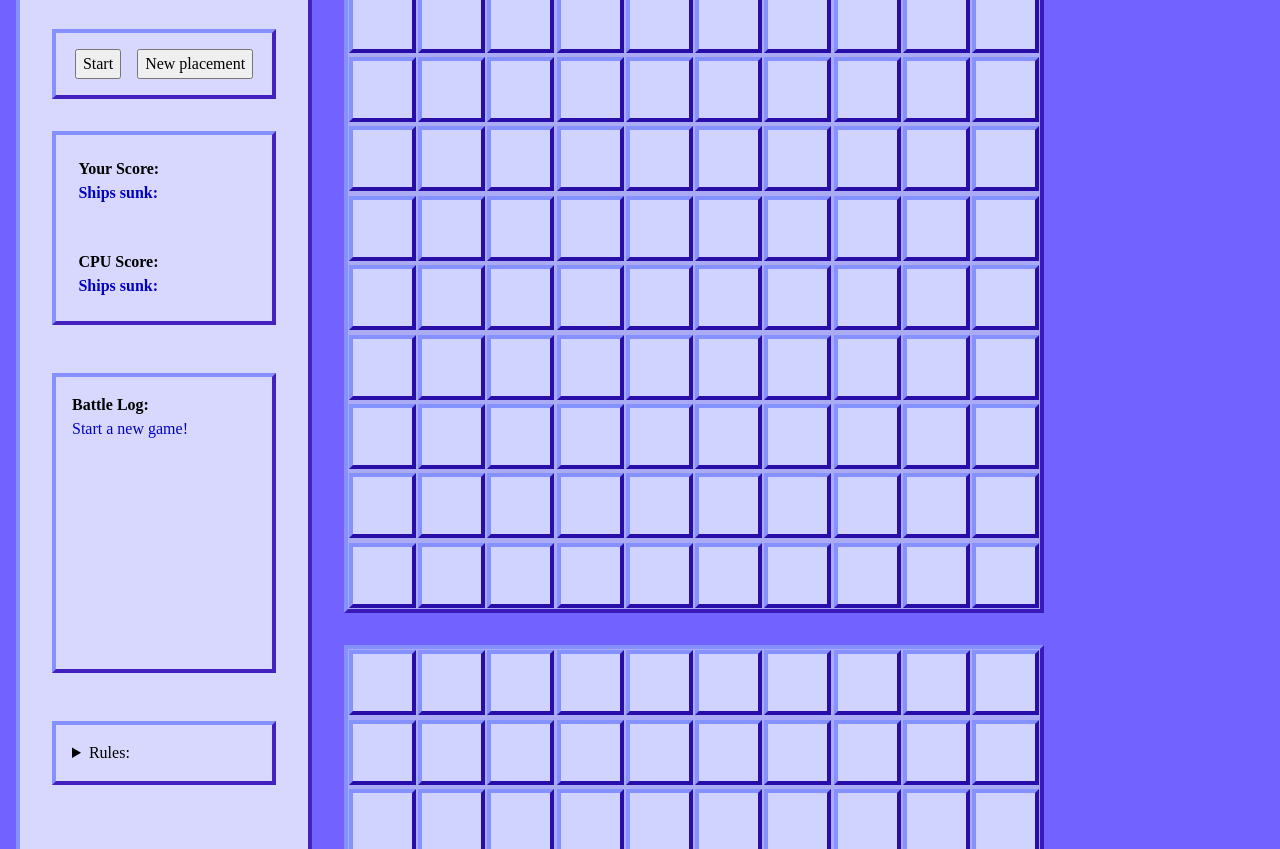
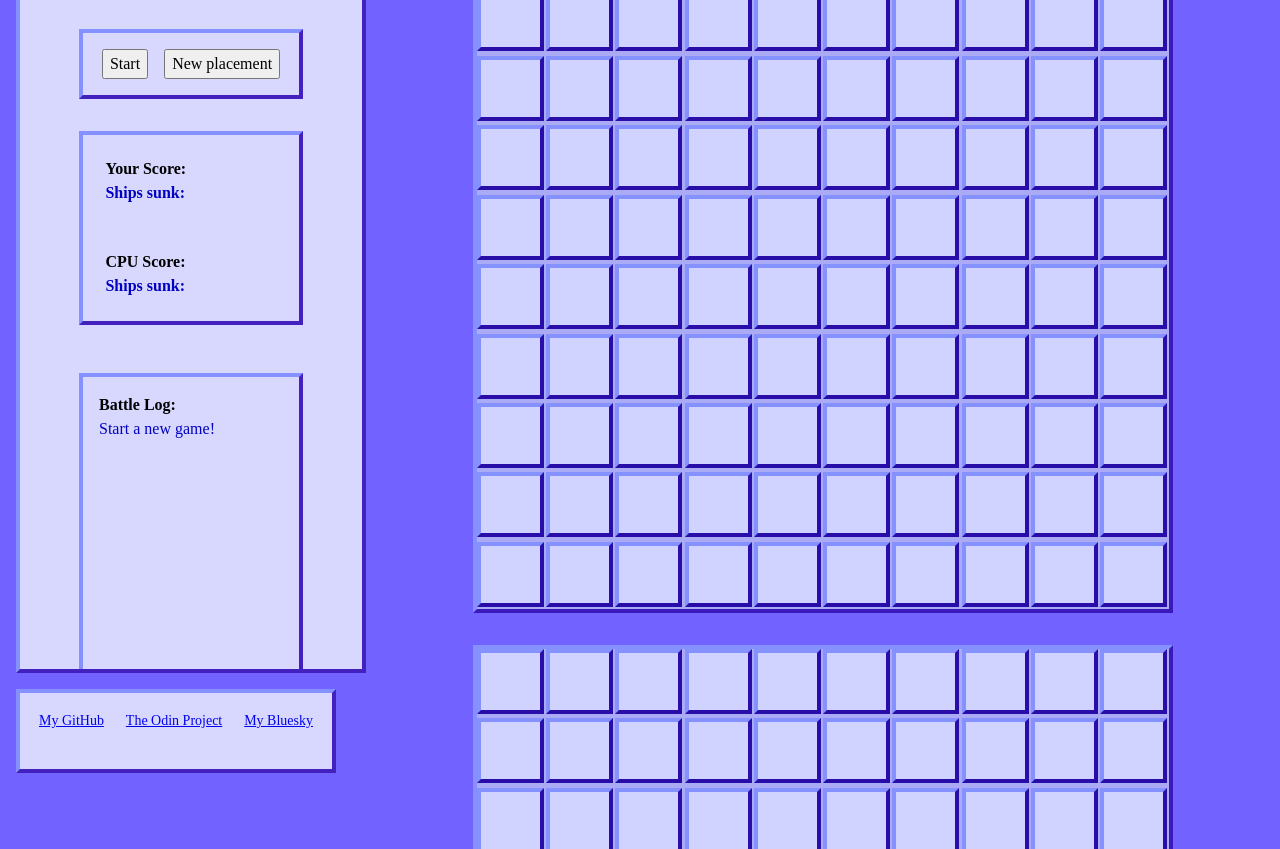
Before and after one commit to SapphicBear/BattleShip, a website built with webpack: page src/index.html in a window 1280 px wide. Shown: the part 103-952 px from the top of the page. Built offline with nearby package versions, Linux system fonts and the light colour scheme.

Commit message:
fix layout issues

```diff
--- a/src/index.html
+++ b/src/index.html
@@ -49,8 +49,7 @@
         </div>
         </div>
 
-    </main>
-    <footer>
+        <footer>
         <ul class="links">
           <li>
             <a href="https://github.com/SapphicBear" target="_blank" rel="noopener noreferrer">My GitHub</a>
@@ -63,6 +62,7 @@
           </li>
         </ul>
     </footer>
+    </main>
 
 </body>
 </html>
--- a/src/styles.css
+++ b/src/styles.css
@@ -56,9 +56,9 @@
 }
 main {
     display: grid;
-    grid-auto-flow: column;
-    grid-template-columns: 0.5fr 2fr;
-    gap: 2rem;
+    grid-template-columns: 350px 1fr;
+    grid-template-rows: 95vh 84px;
+    gap: 1rem;
     padding: 1rem;
 }
 .info-area, .log-area, .score-area, .button-area, .title, .info-footer, footer {
@@ -69,10 +69,8 @@
     padding: 1rem;
 }
 .info-area {
-
-    .title {
-        width: 28ch;
-    }
+    overflow-y: scroll;
+    scrollbar-color: rgba(39, 0, 179, 0.842) rgb(133, 145, 255);
     gap: 2rem;
     text-align: center;
     display: flex;
@@ -80,6 +78,10 @@
     justify-content: flex-start;
     align-items: center;
     padding-top: 1rem;
+
+    .title {
+        width: 28ch;
+    }
 
     .button-area {
         width: 28ch;
@@ -104,6 +106,7 @@
     }
 
     .log-area{
+        flex-shrink: 0;
         display: flex;
         flex-flow: column;
         align-items: start;
@@ -120,7 +123,7 @@
         }
     }
     .info-footer {
-        min-width: 28ch;
+        width: 28ch;
         summary {
             text-align: left;
         }
@@ -134,17 +137,16 @@
 }
 
 .game-area {
+    grid-row: span 2;
     display: flex;
     flex-wrap: wrap;
-    justify-items: center;
+    justify-content: center;
     align-items: center;
     gap: 2rem;
 }
 
 .board {
     display: flex;
-    justify-content: center;
-    align-items: center;
     flex-wrap: wrap;
     height: 700px;
     width: 700px;
@@ -198,15 +200,15 @@
     }
 }
 footer {
-    position: relative;
-    bottom: 4rem;
-    place-self: center;
-
-    width: 500px;
+    grid-column: 1;
+    grid-row: 2;
+    width: 40ch;
     padding: 1rem;
+    max-height: 6rem;
     & > ul {
         display: flex;
-        gap: 2rem;
+        font-size: 14px;
+        gap: 1rem;
         justify-content: space-around;
     }
 }
```
